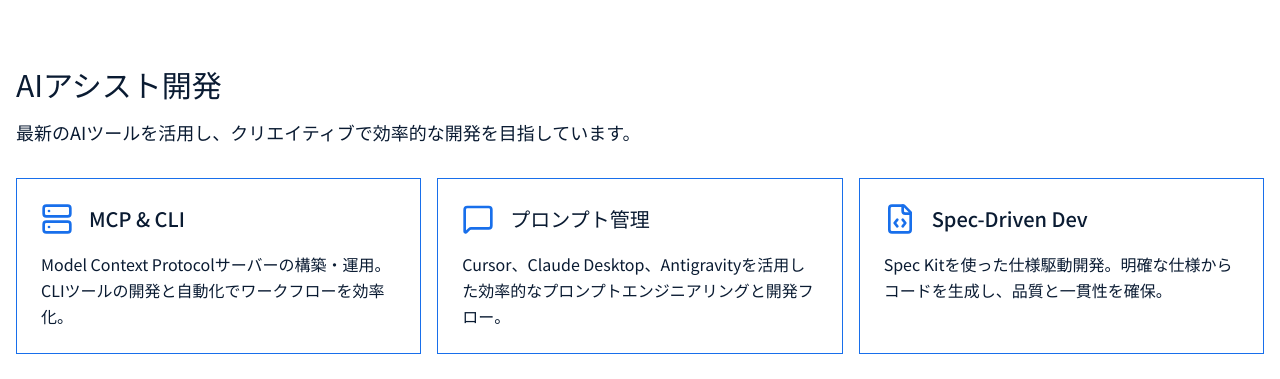
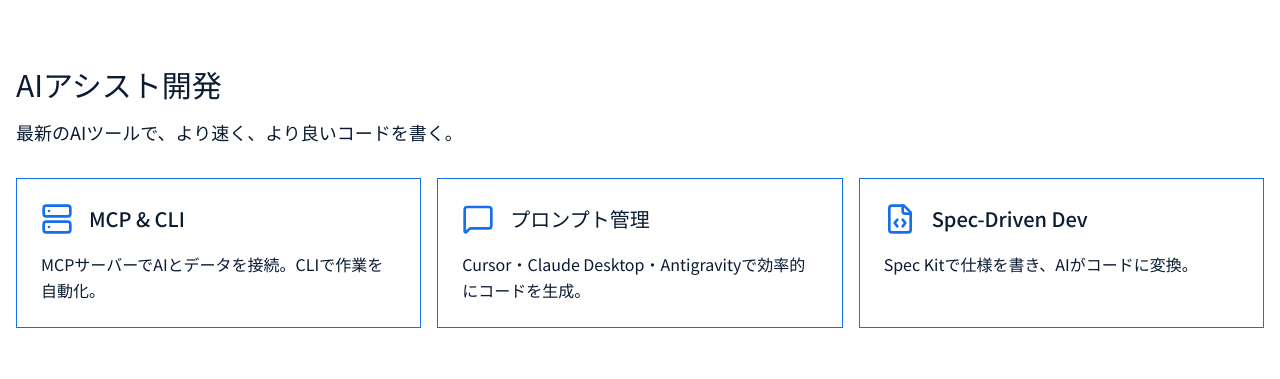
Before and after one commit to Drungor/Portofolio, a Next.js app: page / in a window 1280 px wide. Shown: the part 820-1199 px from the top of the page. Built offline with nearby package versions, Linux system fonts and the light colour scheme.

Commit message:
updated text

```diff
--- a/src/app/components/vibe-coding/VibeCoding.tsx
+++ b/src/app/components/vibe-coding/VibeCoding.tsx
@@ -27,17 +27,17 @@ const features = [
     {
         icon: Server,
         title: "MCP & CLI",
-        description: "Model Context Protocolサーバーの構築・運用。CLIツールの開発と自動化でワークフローを効率化。"
+        description: "MCPサーバーでAIとデータを接続。CLIで作業を自動化。"
     },
     {
         icon: MessageSquare,
         title: "プロンプト管理",
-        description: "Cursor、Claude Desktop、Antigravityを活用した効率的なプロンプトエンジニアリングと開発フロー。"
+        description: "Cursor・Claude Desktop・Antigravityで効率的にコードを生成。"
     },
     {
         icon: FileCode,
         title: "Spec-Driven Dev",
-        description: "Spec Kitを使った仕様駆動開発。明確な仕様からコードを生成し、品質と一貫性を確保。"
+        description: "Spec Kitで仕様を書き、AIがコードに変換。"
     }
 ];
 
@@ -46,7 +46,7 @@ const VibeCoding: React.FC = () => {
         <section className="md:mb-16 mb-10">
             <h2 className="text-2xl lg:text-3xl mb-4">AIアシスト開発</h2>
             <p className="text-lg text-lt/70 dark:text-primary/70 mb-8 max-w-2xl">
-                最新のAIツールを活用し、クリエイティブで効率的な開発を目指しています。
+                最新のAIツールで、より速く、より良いコードを書く。
             </p>
             <div className="grid grid-cols-1 md:grid-cols-3 gap-4">
                 {features.map((feature, index) => (
```
